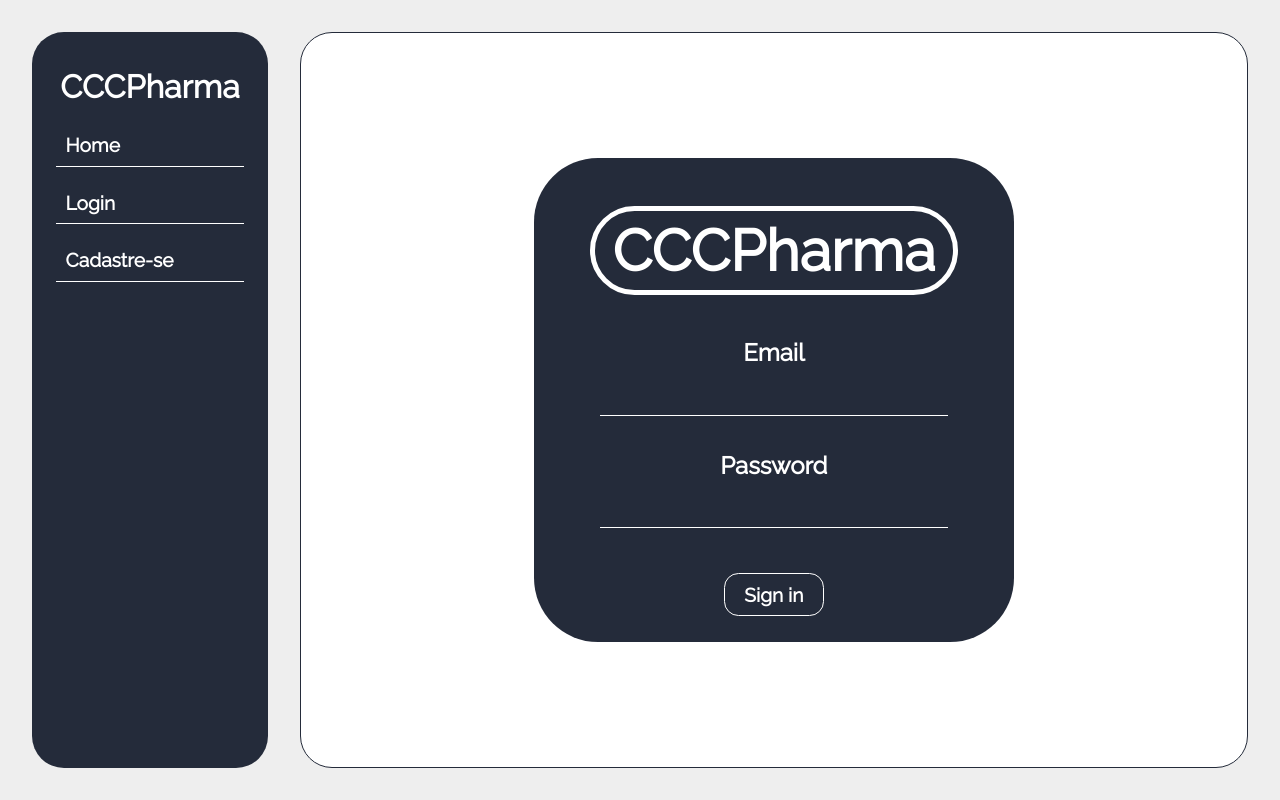
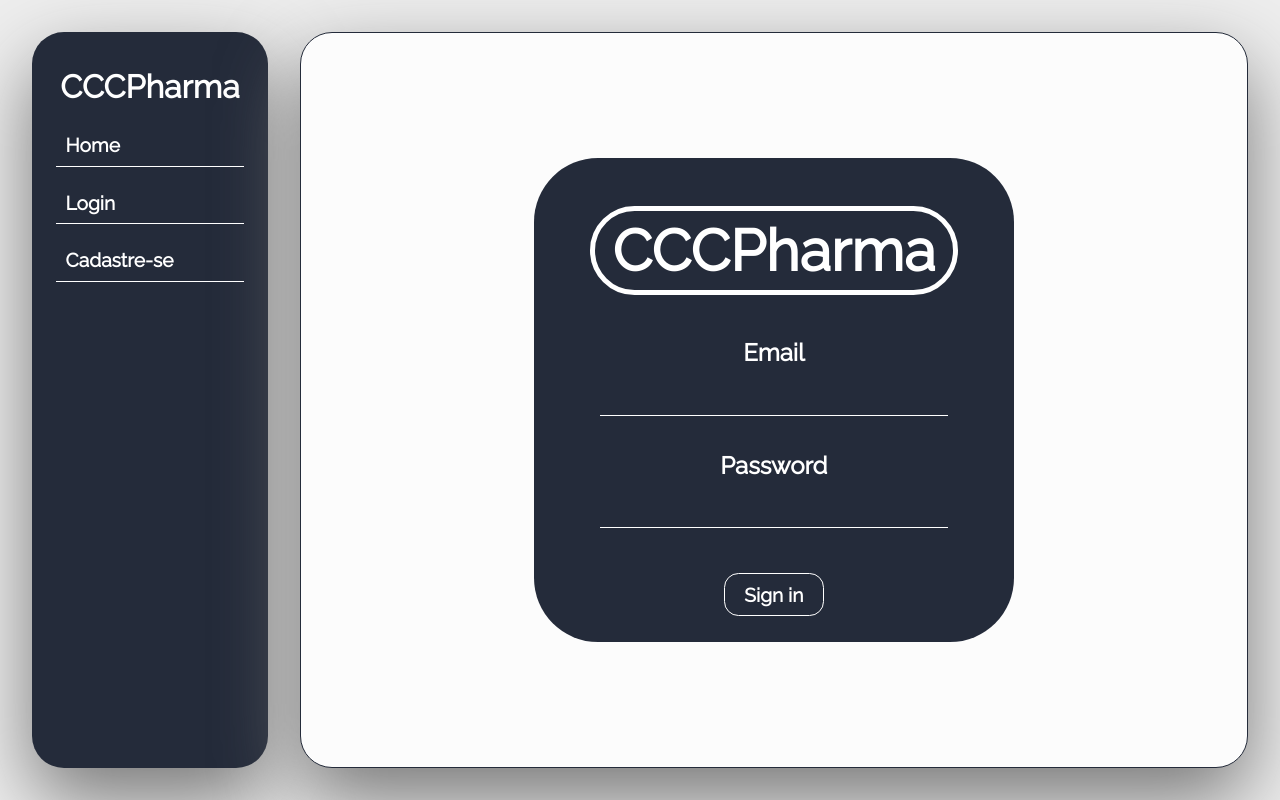
Before and after one commit to SpinnelSun/CCCPharmaClient, a Vue app: page / in a window 1280 px wide. Built offline with nearby package versions, Linux system fonts and the light colour scheme.

Commit message:
Upgrade App.vue layout

```diff
--- a/src/App.vue
+++ b/src/App.vue
@@ -1,9 +1,9 @@
 <template>
     <div id="app">
-        <nav>
+        <nav class="shadowed">
             <component :is="layout"></component>
         </nav>
-        <main>
+        <main class="shadowed">
             <router-view/>
         </main>
     </div>
@@ -67,10 +67,16 @@
         justify-content: center;
         align-items: center;
 
-        background-color: #FFFFFF;
+        background-color: #FCFCFC;
         border: 0.1em solid #242B3A;
         border-radius: 2em;
 
         margin: 2em 2em;
     }
+
+    .shadowed{
+    -webkit-box-shadow: 0 2em 5em #777777;
+       -moz-box-shadow: 0 2em 5em #777777;
+            box-shadow: 0 2em 5em #777777;
+    }
 </style>
```
